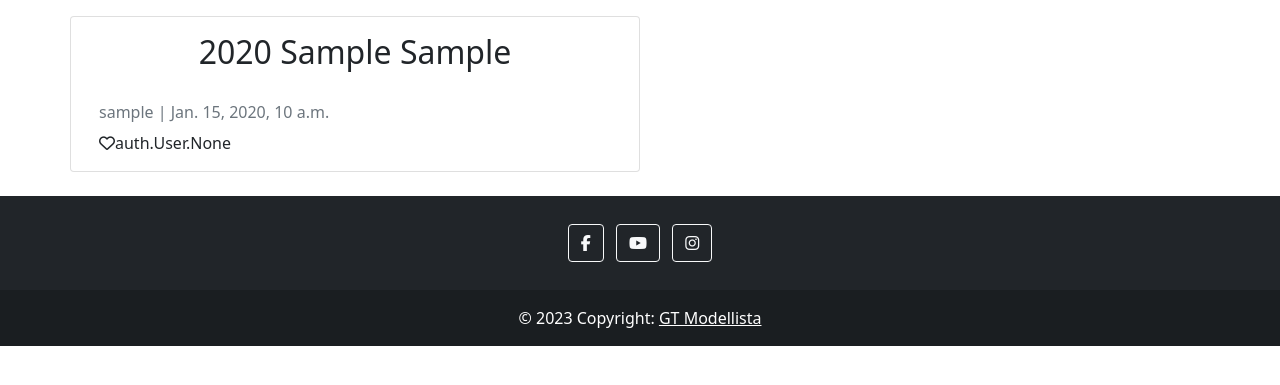
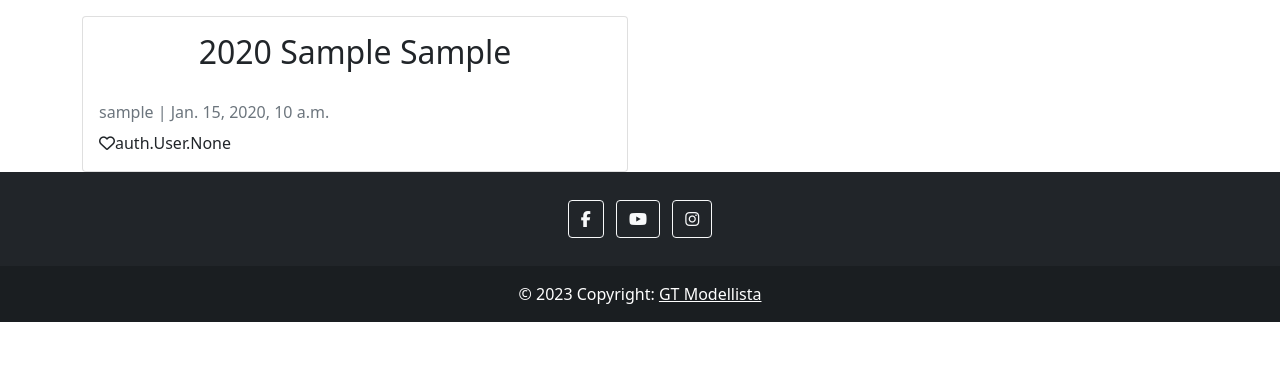
Before and after one commit to AndyL86/gt-modellista, a Django app: page /blog-list-gtm/ in a window 1280 px wide. Shown: the part 320-705 px from the top of the page. Run offline with Django 3.2, Linux system fonts and the light colour scheme; tables that the repository leaves empty hold one stand-in row (values such as "Sample post"); some libraries are stand-ins or nearby versions.

Commit message:
removed div from blog list

```diff
--- a/templates/blog-list-gtm.html
+++ b/templates/blog-list-gtm.html
@@ -17,9 +17,8 @@
         <div class="row">
             <!-- Blog Entries Column -->
             <div class="col-sm-6 mt-3 left">
-                <div class="row">
                 {% for thread in thread_list %}
-                    <div class="card mb-4">
+                <div class="card">
                     <div class="card-body">
                         <h2 class="card-title text-center">{{ thread.year }} {{ thread.make }} {{ thread.model }}
                         </h2>
@@ -33,11 +32,8 @@
                     </div>
                     {% if forloop.counter|divisibleby:2 %}
                 </div>
-                    <div class="row">
                     {% endif %}
                     {% endfor %}
-                    </div>
-                </div>
             </div>
         </div>
     </div>
```
Lines whose indentation alone changed are shown as unchanged.
